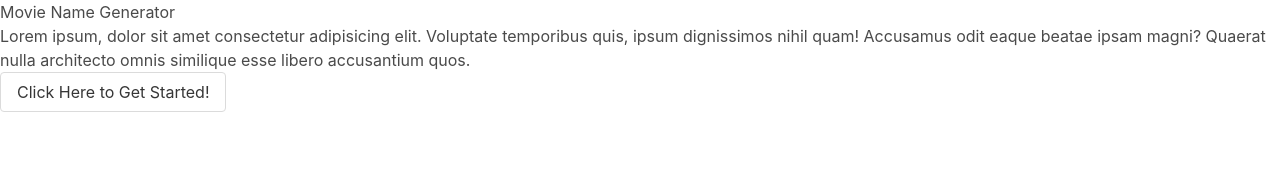
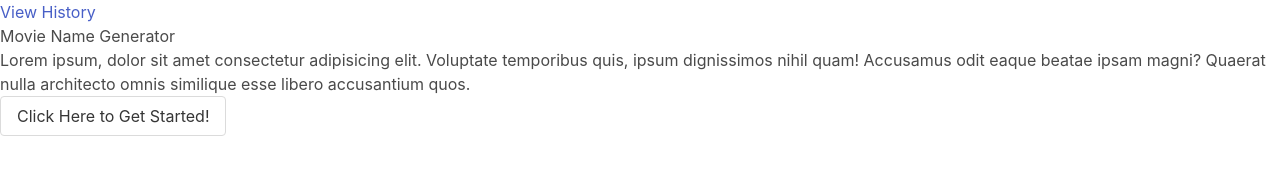
Before and after one commit to trm621/movie-night-generator, a plain HTML site: page index.html in a window 1280 px wide. Drawn offline with nearby package versions, Linux system fonts and the light colour scheme; a script that the page names is missing.

Commit message:
finished landing page html

```diff
--- a/assets/js/script.js
+++ /dev/null
@@ -1 +0,0 @@
-console.log("Hello!");
--- a/index.html
+++ b/index.html
@@ -10,14 +10,15 @@
 </head>
 <body>
 
+<a href="#">View History</a>
+
     <header>
-    <h1>Movie Name Generator</h1>
+        <h1>Movie Name Generator</h1>
     </header>
 
     <p>Lorem ipsum, dolor sit amet consectetur adipisicing elit. Voluptate temporibus quis, ipsum dignissimos nihil quam! Accusamus odit eaque beatae ipsam magni? Quaerat nulla architecto omnis similique esse libero accusantium quos.</p>
 
     <button class="button is-primary-is-large" id="start-button">Click Here to Get Started!</button>
-
 <script src="./assets/js/script.js"></script>
 </body>
 </html>
```
